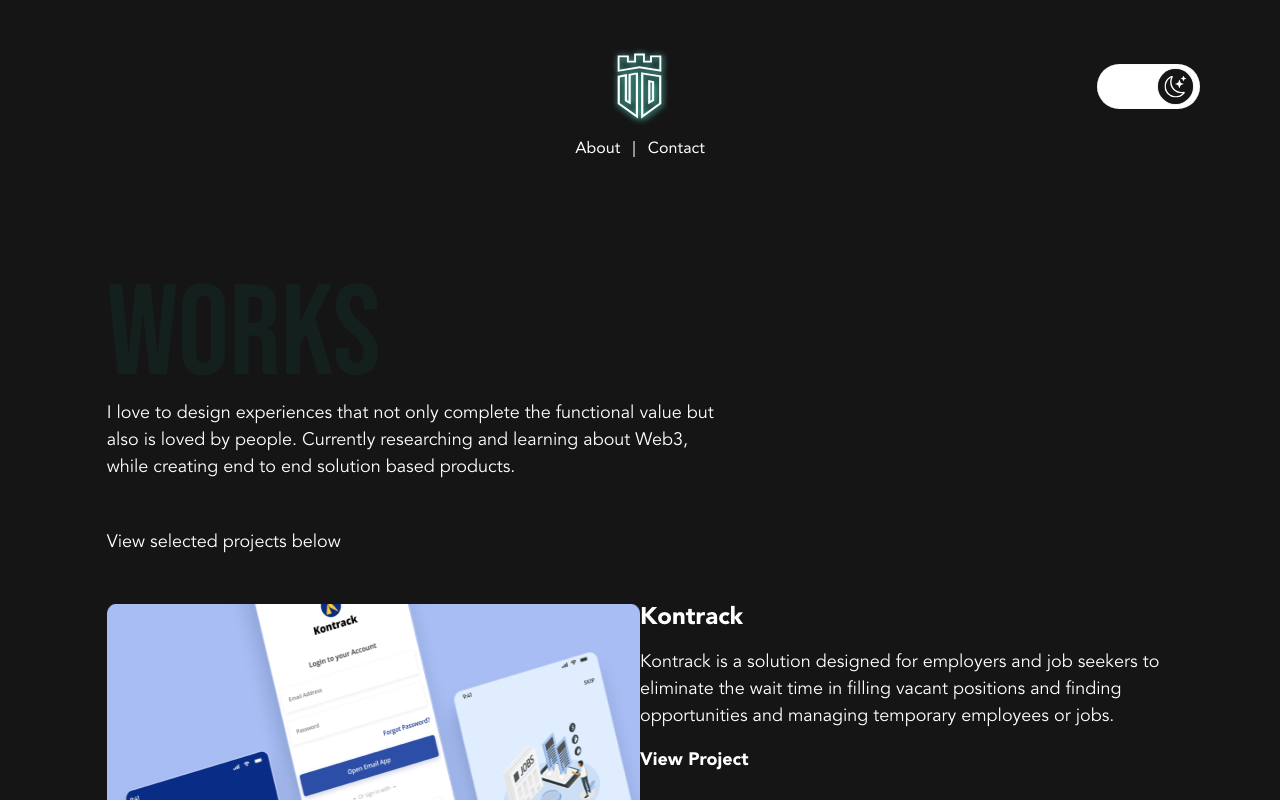
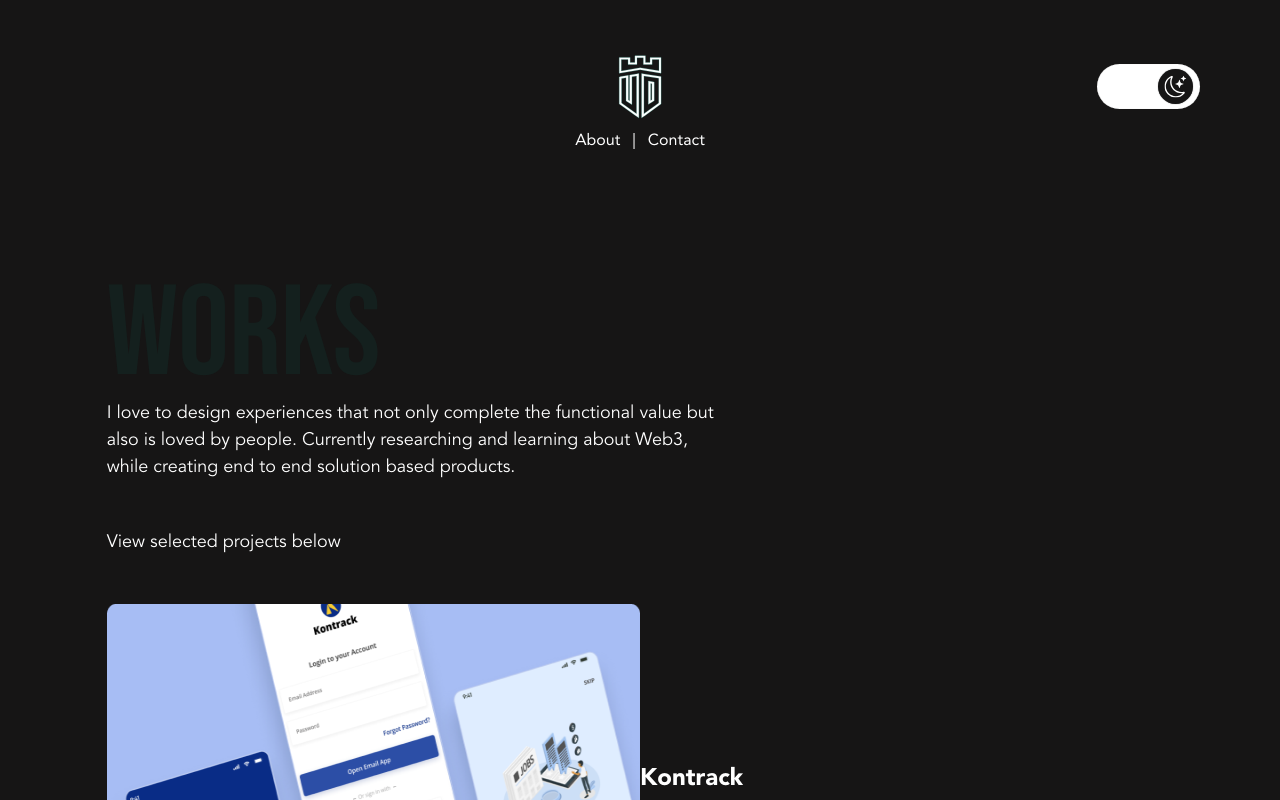
Before and after one commit to marybngozi/dhabs, a Nuxt app: page /works in a window 1280 px wide. Shown: the top 800 px of the page. Built offline with nearby package versions, Linux system fonts and the light colour scheme.

Commit message:
update fixes

```diff
--- a/components/Bottom.vue
+++ b/components/Bottom.vue
@@ -4,9 +4,9 @@
   >
     <div class="flex justify-center flex-col items-center md:items-start">
       <h6 class="t-gray">Let's connect</h6>
-      <div class="flex gap-4 order-1">
+      <div class="flex gap-5 order-1">
         <a
-          href="https://twitter.com/marybngozi"
+          href="mailto:uzohdaberechi@gmail.com"
           target="_blank"
           class="social-link"
         >
@@ -15,22 +15,22 @@
           </span>
         </a>
 
-        <a href="https://twitter.com/marybngozi" target="_blank">
+        <a href="https://twitter.com/UzohDhabs" target="_blank">
           <span class="icon">
             <font-awesome-icon :icon="['fab', 'twitter']" />
           </span>
         </a>
-        <a href="https://twitter.com/marybngozi" target="_blank">
+        <a href="https://instagram.com/uzohdhabs" target="_blank">
           <span class="icon">
             <font-awesome-icon :icon="['fab', 'instagram']" />
           </span>
         </a>
-        <a href="https://twitter.com/marybngozi" target="_blank">
+        <a href="https://linkedin.com/in/uzohdhabslinked" target="_blank">
           <span class="icon">
             <font-awesome-icon :icon="['fab', 'linkedin']" />
           </span>
         </a>
-        <a href="https://twitter.com/marybngozi" target="_blank">
+        <a href="https://behance.net/uzohdhabs" target="_blank">
           <span class="icon">
             <font-awesome-icon :icon="['fab', 'behance-square']" />
           </span>
--- a/components/Logo.vue
+++ b/components/Logo.vue
@@ -2,73 +2,41 @@
   <span>
     <svg
       v-show="theme == 'dark'"
-      class="w-8 h-11 md:w-14 md:h-20"
-      viewBox="0 0 109 150"
+      class="w-8 h-11 md:w-14 md:h-16"
+      viewBox="0 0 53 79"
       fill="none"
       xmlns="http://www.w3.org/2000/svg"
     >
-      <g id="logo_white" filter="url(#filter0_d_206_10)">
+      <g id="logo_white">
         <g id="arrow" :class="loading ? 'spin' : ''">
           <path
             id="Vector"
-            d="M46.3948 50.9082V128.614L15.2582 106.314V56.315L24.9397 54.51V102.261L36.4507 109.243V52.7132L46.3948 50.9082ZM50.6612 46.3136L45.5415 47.2407L35.5975 49.0457L32.1925 49.6611V52.7132V102.105L29.2061 100.292V54.5182V49.8908L24.0618 50.8508L14.3803 52.6558L11 53.2875V56.3232V106.322V108.103L12.5671 109.227L43.7036 131.527L50.653 136.507V128.622V50.9082V46.3136H50.6612Z"
+            d="M3.72327 29.1132L9.27386 28.0784V56.7541V56.8386L9.34607 56.8824L16.3023 61.1018L16.5301 61.2399V60.9735V26.9372L22.2394 25.9009V72.3877L3.72327 59.1264V29.1132ZM25.1126 22.9447H24.9811L24.9676 22.7947H24.9626H24.8126V22.8203L21.847 23.3573L21.8469 23.3574L15.8378 24.4481L15.8377 24.4481L13.7802 24.82L13.6568 24.8423V24.9676V26.812V56.3934L12.1521 55.4798V27.9028V25.1064V24.9258L11.9746 24.959L8.86585 25.5391L8.86583 25.5391L3.01526 26.6298L3.01519 26.6299L0.972443 27.0116L0.85 27.0345V27.1591V28.9936V59.2084V60.2843V60.3613L0.912573 60.4062L1.85958 61.0855L1.85966 61.0855L20.6757 74.5617L20.6758 74.5617L24.8753 77.5713L25.1126 77.7414V77.4494V72.6846V25.7212V22.9447Z"
             fill="white"
+            stroke="#49BDAC"
+            stroke-width="0.3"
           />
           <path
             id="Vector_2"
-            d="M60.9581 50.9083L91.7337 55.6341V106.306L60.9581 128.606V50.9083ZM70.4427 108.8L81.9784 101.818V63.9782L70.4427 61.5004V108.8ZM56.6917 46.4449V50.9083V128.614V136.573L63.6738 131.511L94.4494 109.21L96.0001 108.086V106.322V55.6423V52.4918L92.4639 51.9503L61.6965 47.2162L56.6917 46.4449ZM74.7173 101.662V66.2755L77.7202 66.9237V99.8489L74.7173 101.662Z"
+            d="M36.7717 60.7058V60.9719L36.9993 60.8341L43.9705 56.6147L44.0428 56.571V56.4864V33.6195V33.4983L43.9243 33.4729L36.9532 31.9755L36.7717 31.9365V32.1222V60.7058ZM28.6347 22.8757L28.4618 22.8491V23.024V25.7212V72.6797V77.4891V77.7831L28.6999 77.6105L32.9192 74.5514L32.9192 74.5513L51.5172 61.0752L51.4317 60.9572L51.5172 61.0751L52.4543 60.3959L52.5162 60.351V60.2744V59.2084V28.5821V26.6781V26.5494L52.3889 26.5299L50.2521 26.2026L50.252 26.2026L31.6591 23.3418L31.6591 23.3418L28.6347 22.8757ZM31.3401 72.3808V25.896L49.638 28.7058V59.122L31.3401 72.3808ZM41.1695 55.2118L39.6548 56.1264V35.1936L41.1695 35.5206V55.2118Z"
             fill="white"
+            stroke="#49BDAC"
+            stroke-width="0.3"
           />
         </g>
-        <g id="crown">
-          <path
-            id="Vector_3"
-            d="M73.9951 13.569V23.8658H64.0511V10H43.0555V23.8494H32.7915V13.569H11V45.5178L53.5328 38.2977L95.9999 45.3045V13.569H73.9951ZM46.7968 27.4594V13.6018H60.3098V27.4676H77.7282V17.1708H92.2504V41.0463L53.5 34.6303L14.7331 41.194V17.1708H29.0502V27.4594H46.7968Z"
-            fill="white"
-          />
-        </g>
+        <path
+          id="top"
+          d="M39.0685 3.00679H38.9185V3.15679V9.22924H33.2093V1V0.85H33.0593H20.3714H20.2214V1V9.21932H14.3188V3.15679V3.00679H14.1688H1H0.85V3.15679V22.4637V22.6413L1.0251 22.6116L26.7033 18.2527L52.3418 22.4828L52.5162 22.5116V22.3348V3.15679V3.00679H52.3662H39.0685ZM26.6581 15.7364L3.40595 19.6733V5.4834H11.7579V11.5509V11.7009H11.9079H22.6323V11.5509H22.7823V3.32662H30.6484V11.5559V11.7059H30.7984H41.3245H41.4745V11.5559V5.4834H49.9504V19.5847L26.7076 15.7363L26.6828 15.7322L26.6581 15.7364Z"
+          fill="white"
+          stroke="#49BDAC"
+          stroke-width="0.3"
+        />
       </g>
-      <defs>
-        <filter
-          id="filter0_d_206_10"
-          x="0.979068"
-          y="0.572704"
-          width="107.855"
-          height="149.427"
-          filterUnits="userSpaceOnUse"
-          color-interpolation-filters="sRGB"
-        >
-          <feFlood flood-opacity="0" result="BackgroundImageFix" />
-          <feColorMatrix
-            in="SourceAlpha"
-            type="matrix"
-            values="0 0 0 0 0 0 0 0 0 0 0 0 0 0 0 0 0 0 127 0"
-            result="hardAlpha"
-          />
-          <feOffset dx="1.40636" dy="2" />
-          <feGaussianBlur stdDeviation="5.71365" />
-          <feColorMatrix
-            type="matrix"
-            values="0 0 0 0 0.286275 0 0 0 0 0.741176 0 0 0 0 0.67451 0 0 0 1 0"
-          />
-          <feBlend
-            mode="normal"
-            in2="BackgroundImageFix"
-            result="effect1_dropShadow_206_10"
-          />
-          <feBlend
-            mode="normal"
-            in="SourceGraphic"
-            in2="effect1_dropShadow_206_10"
-            result="shape"
-          />
-        </filter>
-      </defs>
     </svg>
 
     <svg
       v-show="theme == 'light'"
-      class="w-8 h-11 md:w-14 md:h-20"
+      class="w-8 h-11 md:w-14 md:h-16"
       viewBox="0 0 52 77"
       fill="none"
       xmlns="http://www.w3.org/2000/svg"
--- a/components/Top.vue
+++ b/components/Top.vue
@@ -42,4 +42,8 @@
   },
 };
 </script>
-<style scoped></style>
+<style scoped>
+a:hover {
+  color: var(--font-active);
+}
+</style>
--- a/pages/about.vue
+++ b/pages/about.vue
@@ -4,15 +4,16 @@
 
     <main class="w-5/6 mx-auto">
       <section class="mt-14 md:mt-8 block md:flex justify-between">
-        <div class="w-full md:w-2/6 block md:flex items-center">
+        <div class="w-full md:w-4/12 block md:flex items-center">
+          <!-- <div class="w-full md:w-2/6 block md:flex items-center"> -->
           <img
             src="@/assets/images/dhabs.png"
             alt="Dhabs Picture"
-            class="h-80 w-72 mx-auto"
+            class="h-auto w-full m-auto"
           />
         </div>
 
-        <div class="mt-14 md:mt-0 w-full md:w-4/6 pl-0 md:pl-11">
+        <div class="mt-14 md:mt-0 w-full md:w-8/12 pl-0 md:pl-11">
           <h1 class="text-7xl md:text-9xl">About me</h1>
 
           <article class="text-xs md:text-base mt-5">
@@ -159,6 +160,7 @@
 li p {
   font-weight: 350;
   margin: 10px 0;
+  color: var(--font-gray);
 }
 button {
   border: 0.6px solid var(--font-main);
--- a/pages/index.vue
+++ b/pages/index.vue
@@ -53,7 +53,7 @@
   font-family: "SFGothican";
   font-style: normal;
   font-weight: 700;
-  color: #3f3f3e;
+  color: var(--font-gray);
 }
 nav div {
   height: calc(40vh / 3);
--- a/pages/works.vue
+++ b/pages/works.vue
@@ -26,7 +26,9 @@
               class="h-72 w-80 mx-auto"
             />
           </div>
-          <div class="w-full md:w-1/2 mt-10 md:mt-0">
+
+          <div class="w-full md:w-1/2 mt-10 md:mt-0 block md:flex items-center">
+            <div>
               <h6 class="text-2xl md:text-2xl">Kontrack</h6>
 
               <p class="my-4">
@@ -40,6 +42,7 @@
               </router-link>
             </div>
           </div>
+        </div>
 
         <div class="block md:flex justify-between mt-28">
           <div class="w-full md:w-1/2">
@@ -49,18 +52,21 @@
               class="h-72 w-80 mx-auto"
             />
           </div>
-          <div class="w-full md:w-1/2 mt-10 md:mt-0">
+
+          <div class="w-full md:w-1/2 mt-10 md:mt-0 block md:flex items-center">
+            <div>
               <h6 class="text-2xl md:text-2xl">University Suite</h6>
 
               <p class="my-4">
                 The university suite was designed and developed to make academic
-              and non academic process better and faster for students and staff
-              as well in instituions around the country.
+                and non academic process better and faster for students and
+                staff as well in instituions around the country.
               </p>
 
               <router-link class="link-btn text-sm md:text-lg" to="#">
                 View Project
               </router-link>
+            </div>
           </div>
         </div>
       </section>
```
Also changed, not shown: pages/blog/index.vue (deleted, +0 -160 lines), pages/blog/_id.vue (deleted), static/logo_white.svg. Lines whose indentation alone changed are shown as unchanged.
